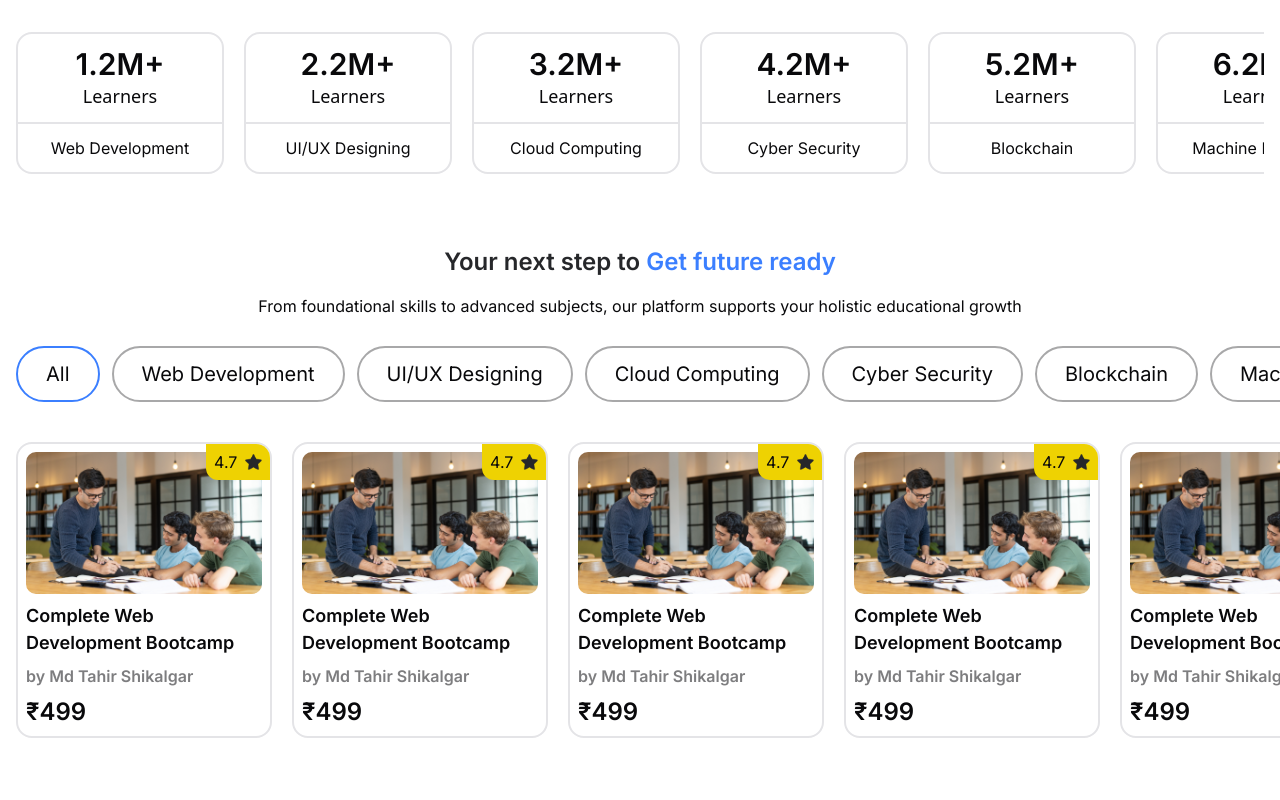
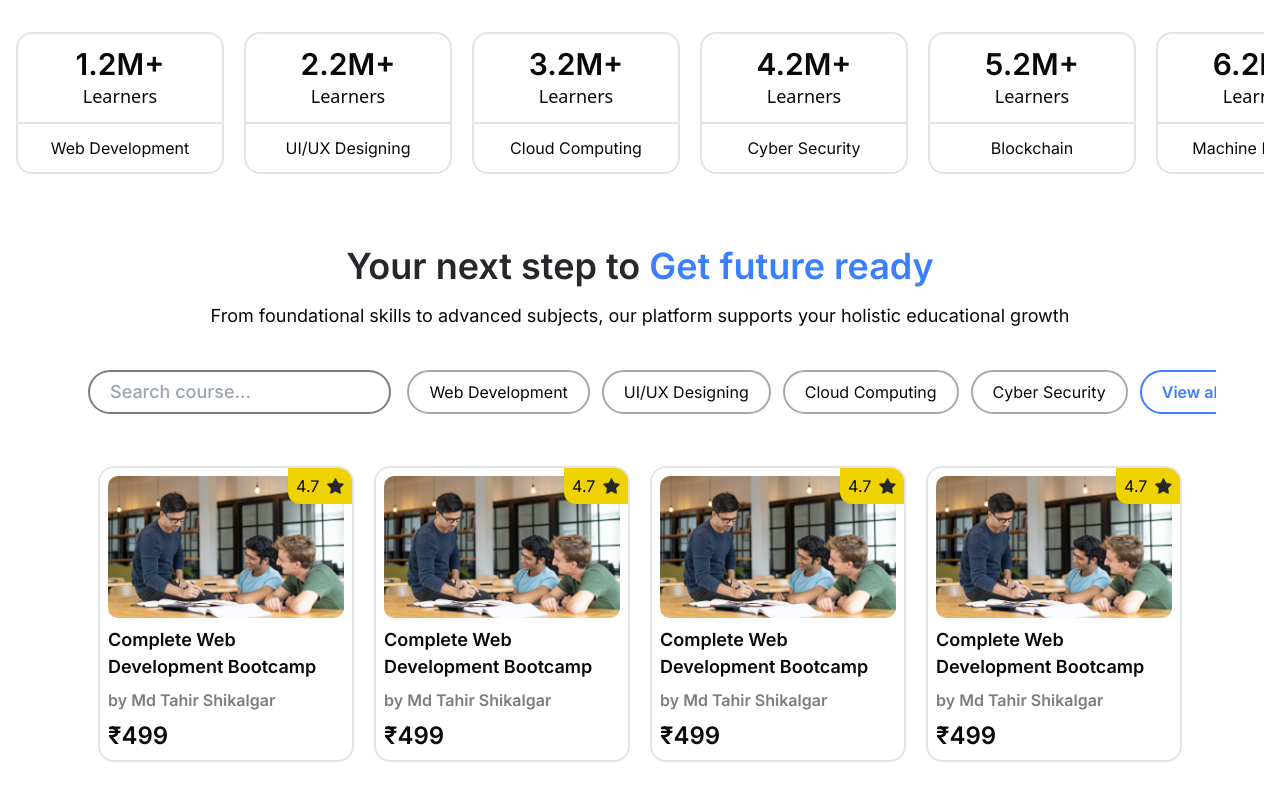
Before and after one commit to ghOst-vedant/gurukul, a Next.js app: page / in a window 1280 px wide. Shown: the part 661-1461 px from the top of the page. Built offline with nearby package versions, Linux system fonts and the light colour scheme.

Commit message:
[Update]:Responsiveness done in categories section

```diff
--- a/src/app/page.tsx
+++ b/src/app/page.tsx
@@ -5,6 +5,8 @@ import { LearnerDataCard } from "@/components/cards/learnerDataCard";
 import { FiSearch } from "react-icons/fi";
 import { CourseCard } from "@/components/cards/CourseCard";
 import { TestimonialCard } from "@/components/cards/TestimonialCard";
+import { FaArrowRight } from "react-icons/fa";
+import Link from "next/link";
 
 const Home = () => {
   const learnersData = [
@@ -95,40 +97,49 @@ const Home = () => {
       </div>
 
       {/* Course Section */}
-      <div className="flex flex-col gap-5">
-        <div className="flex flex-col gap-4 px-4">
-          <h2 className="text-2xl font-semibold text-center text-black px-2">
+      <div className="flex flex-col gap-5 sm:gap-8 lg:px-16 lg:gap-8  ">
+        <div className="flex flex-col gap-4 px-4 sm:items-center">
+          <h2 className="text-2xl sm:text-3xl lg:text-4xl font-semibold text-center text-black px-2">
             Your next step to
             <span className="text-blue"> Get future ready</span>
           </h2>
-          <p className="text-center">
+          <p className="text-center sm:text-lg sm:w-[70vw]">
             From foundational skills to advanced subjects, our platform supports
             your holistic educational growth
           </p>
         </div>
-        <div className="flex justify-between items-center mt-2 gap-3 pl-4">
+        <div className="flex justify-between items-center mt-2 gap-4 pl-4 sm:pl-6">
           <button className="rounded-full p-3 bg-blue lg:hidden">
-            <FiSearch size={20} color="white" />
+            <FiSearch color="white" className="text-xl sm:text-3xl" />
           </button>
-          <div className="overflow-x-scroll">
+          <input
+            type="text"
+            name="desktopNavSearch"
+            id="desktopNavSearch"
+            placeholder="Search course..."
+            className="border-black/60 rounded-full border-2 font-medium text-lg px-5 py-[6px] focus:outline-none text-black/60 w-[25vw] hidden lg:block"
+          />
+          <div className="overflow-x-scroll lg:overflow-x-hidden">
             <span className="flex gap-3">
-              <button className="min-w-fit border-blue rounded-full px-5 py-2 border-[2px] sm:text-xl sm:px-7 sm:py-3">
-                All
-              </button>
-              {learnersData.map((data, index) => (
+              {learnersData.slice(0, 4).map((data, index) => (
                 <button
-                  className="min-w-fit hover:border-blue rounded-full px-5 py-2 border-[2px] border-black/40 sm:text-xl sm:px-7 sm:py-3"
+                  className="min-w-fit hover:border-blue rounded-full px-5 py-2 border-[2px] border-black/40 sm:text-lg lg:text-base sm:px-7 sm:py-3 lg:px-5 lg:py-2"
                   key={index}
                 >
                   {data.domain}
                 </button>
               ))}
+              <Link
+                href="/categories"
+                className="flex items-center justify-center gap-2 min-w-fit border-blue font-semibold text-blue rounded-full px-5 py-2 border-[2px] sm:text-lg lg:text-base sm:px-7 sm:py-3 lg:px-5 lg:py-2 hover:text-white hover:bg-blue"
+              >
+                <span>View all</span> <FaArrowRight />
+              </Link>
             </span>
           </div>
         </div>
-        <div className="mt-5 overflow-x-scroll px-4">
+        <div className="mt-5 overflow-x-scroll lg:overflow-x-hidden lg:flex lg:justify-center px-4 sm:px-6">
           <span className="flex gap-5">
-            <CourseCard />
             <CourseCard />
             <CourseCard />
             <CourseCard />
```
